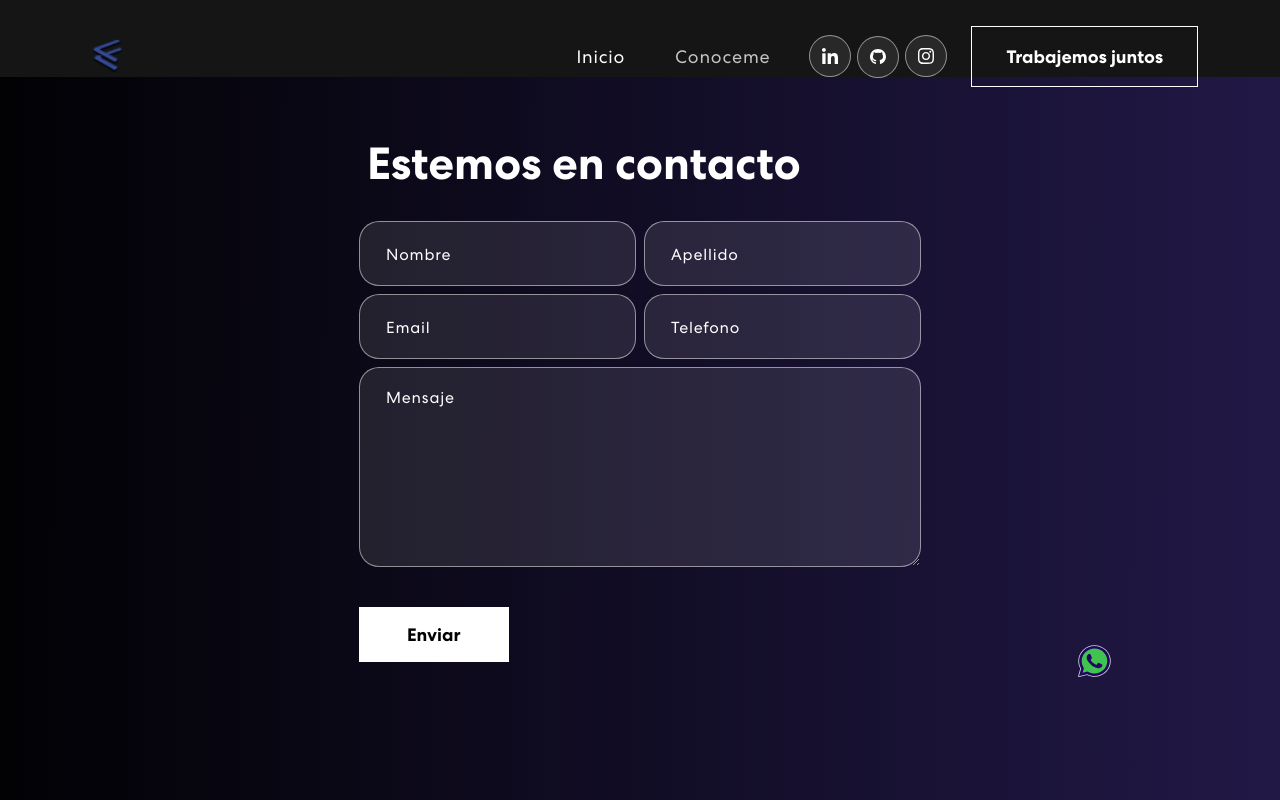
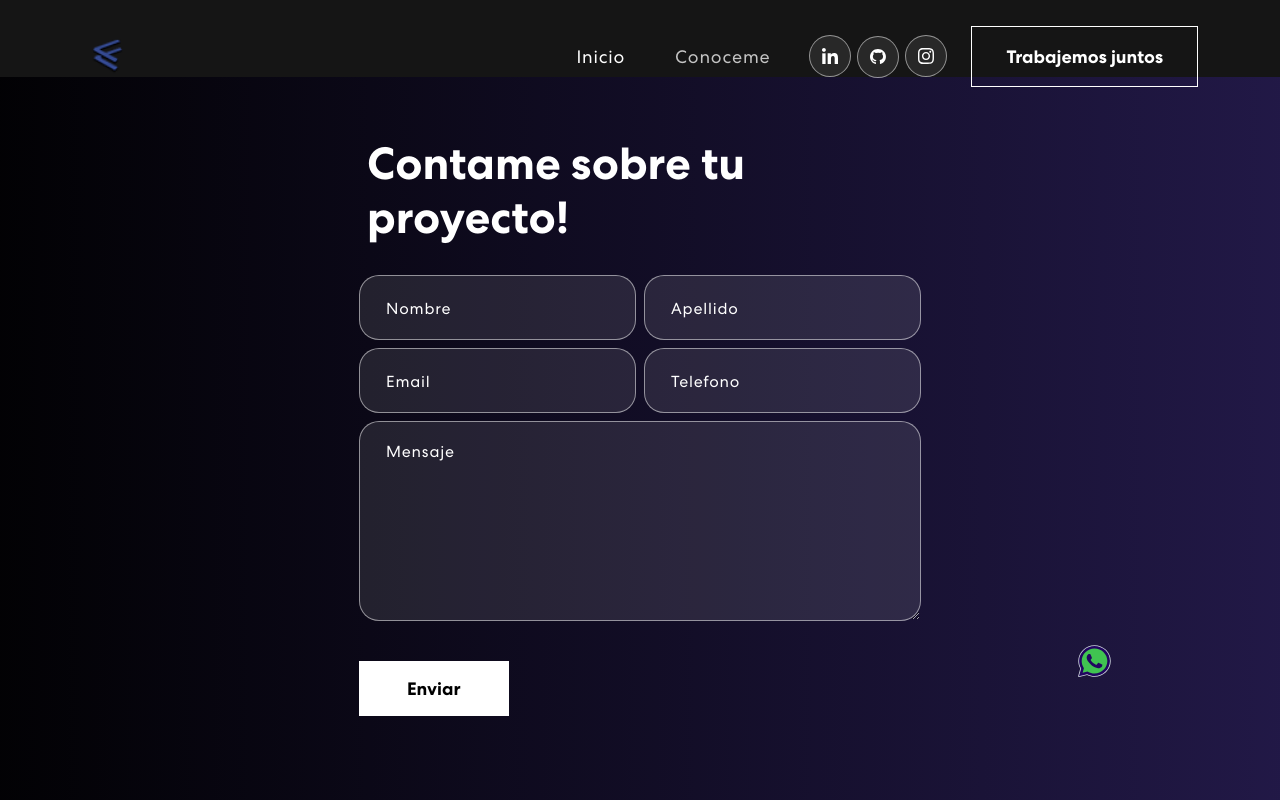
Before and after one commit to francooo32/my-portfolio, a React (Create React App) app: page /contact in a window 1280 px wide. Shown: the top 800 px of the page. Built offline with nearby package versions, Linux system fonts and the light colour scheme; a web font is replaced by a local one.

Commit message:
Added text resolutions

```diff
--- a/src/components/Contact.js
+++ b/src/components/Contact.js
@@ -60,7 +60,7 @@ export const Contact = () => {
             <TrackVisibility>
               {({ isVisible }) =>
                 <div className={isVisible ? "animate__animated animate__fadeIn" : ""}>
-                <h2>Estemos en contacto</h2>
+                <h2>Contame sobre tu proyecto!</h2>
                 <form onSubmit={handleSubmit}>
                   <Row>
                     <Col size={12} sm={6} className="px-1">
```
